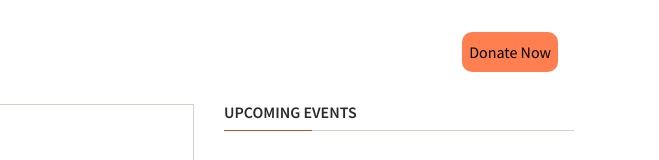
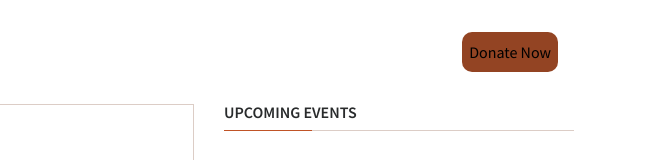
Before and after one commit to HamedHejjo/bikes-for-refugees-HM, a plain HTML site: page index.html in a window 1280 px wide. In both pictures the pointer is over the button "Donate Now". Shown: the top 160 px of the page, 621-1280 px from the left. Drawn offline with nearby package versions, Linux system fonts and the light colour scheme; a script that the page names is missing.

Commit message:
add hover,foucus to button

```diff
--- a/styles/style.css
+++ b/styles/style.css
@@ -57,7 +57,10 @@ button {
   border-radius: 10px;
 }
 button:hover {
-  background-color: coral;
+  background-color: #934423;
+}
+button:focus {
+  background-color: #934423;
 }
 
 /* INSERT BUTTON STYLES HERE */
```
